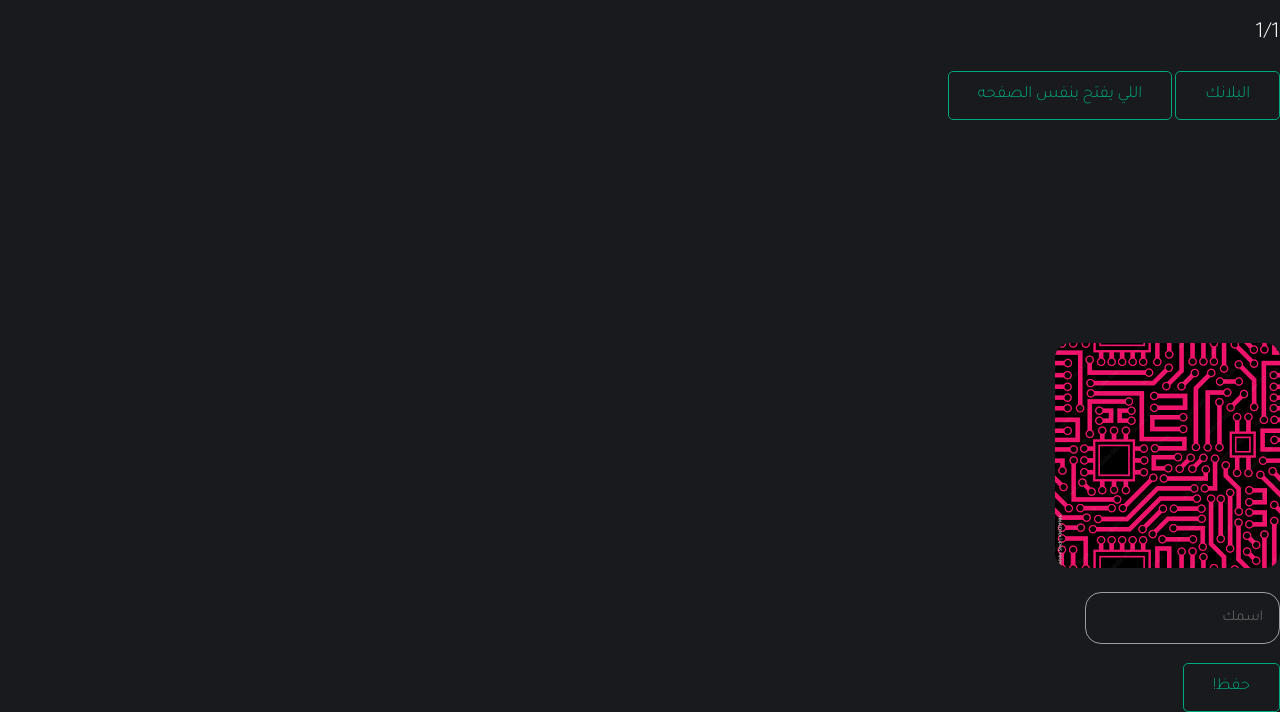
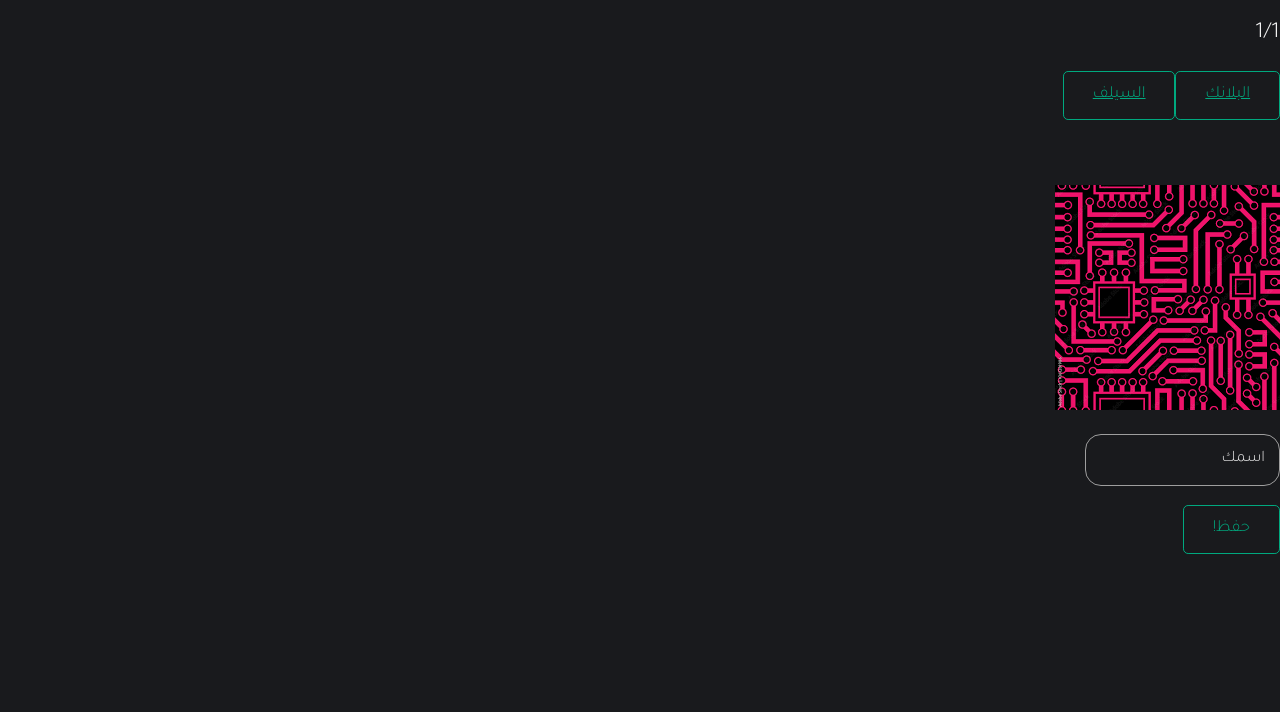
Before and after one commit to y2w8/7asb, a plain HTML site: page index.html in a window 1280 px wide. Shown: the part 145-857 px from the top of the page. After the commit the page ends 800 px from the top, so only its background shows below. Drawn offline with Linux system fonts and the light colour scheme.

Commit message:
Update index.html

```diff
--- a/index.html
+++ b/index.html
@@ -24,6 +24,7 @@ background-color: transparent;
 border-radius: .3em;
 position: relative;
 overflow: hidden;
+float: right;
 cursor: pointer;
 transition: .5s;
 font-weight: 400;
@@ -224,7 +225,7 @@ border-radius: 50%;
 
 .user-label {
  position: absolute;
- left: 15px;
+ right: 15px;
  color: #e8e8e8;
  pointer-events: none;
  transform: translateY(1rem);
@@ -245,7 +246,7 @@ border-radius: 50%;
 </style>
 <body>
   <div class="topnav">
-    <a class="button2" href="/index.html"><i class="fa-solid fa-house"></i>الرئيسية</a>
+    <a class="button2" href="/"><i class="fa-solid fa-house"></i>الرئيسية</a>
     <a class="button3"> </a>
     <a class="button2" href="/3na.html"><i class="fa-solid fa-address-card"></i>عنا</a>
     <a class="button3"> </a>
@@ -257,24 +258,26 @@ border-radius: 50%;
   </div>
      <h1 id="3na">يوسف صالح الحربي</h1>
      <p class="w9f">1/1</p>
-     <button href="https://moe.gov.sa" class="button" target="_blank">البلانك</button>
-     <button class="button" href="https://moe.gov.sa" target="_self">اللي يفتح بنفس الصفحه</button>
+   <div>
+    <a class="button" href="http://google.com" target="_blank" >البلانك</a>
+    <a class="button" href="http://google.com" target="_self" >السيلف</a>
+   </div>
+
+
     <br>
     <br>
     <br>
     <br>
     <br>
     <br>
-    <div class="container">
-      <div class="container">
- <div class="row" style="margin-top: 10%;">
-   <div class="col-sm">
-    <img style="max-width: 100%; max-height: auto; border-radius: 15px;" src="../bacc.png">
+
+    <img src="/bacc.png">
+  </div>
    <p id="tmal7fd"></p>
    <p id="tmalft7"></p>
    <div class="input-group">
-    <input required="" type="text" name="text" placeholder="اسمك" autocomplete="off" class="input" id="alshy">
-
+    <input required="" type="text" name="text" autocomplete="off" class="input" id="alshy">
+    <label class="user-label">اسمك</label>
   </div>
    <br>
    <button onclick="hfd()" class="button">حفظ!</button>
```
